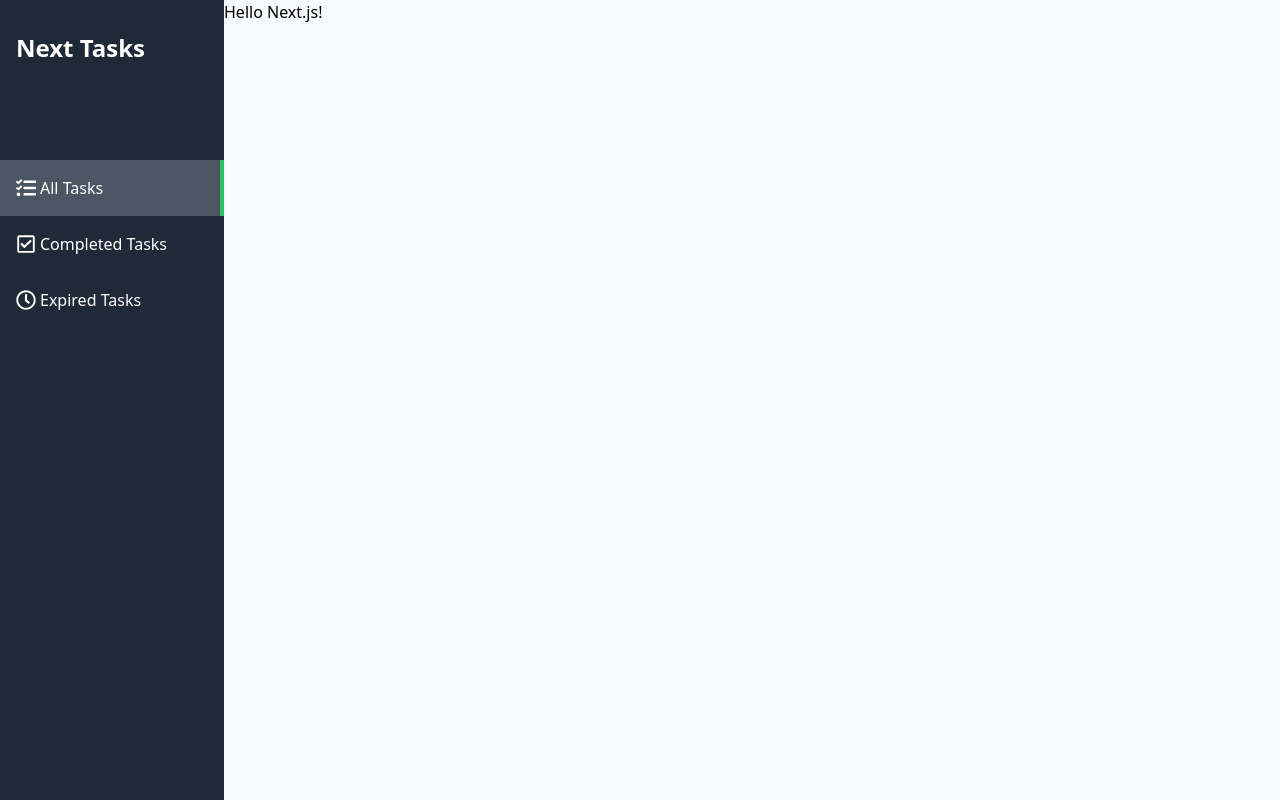
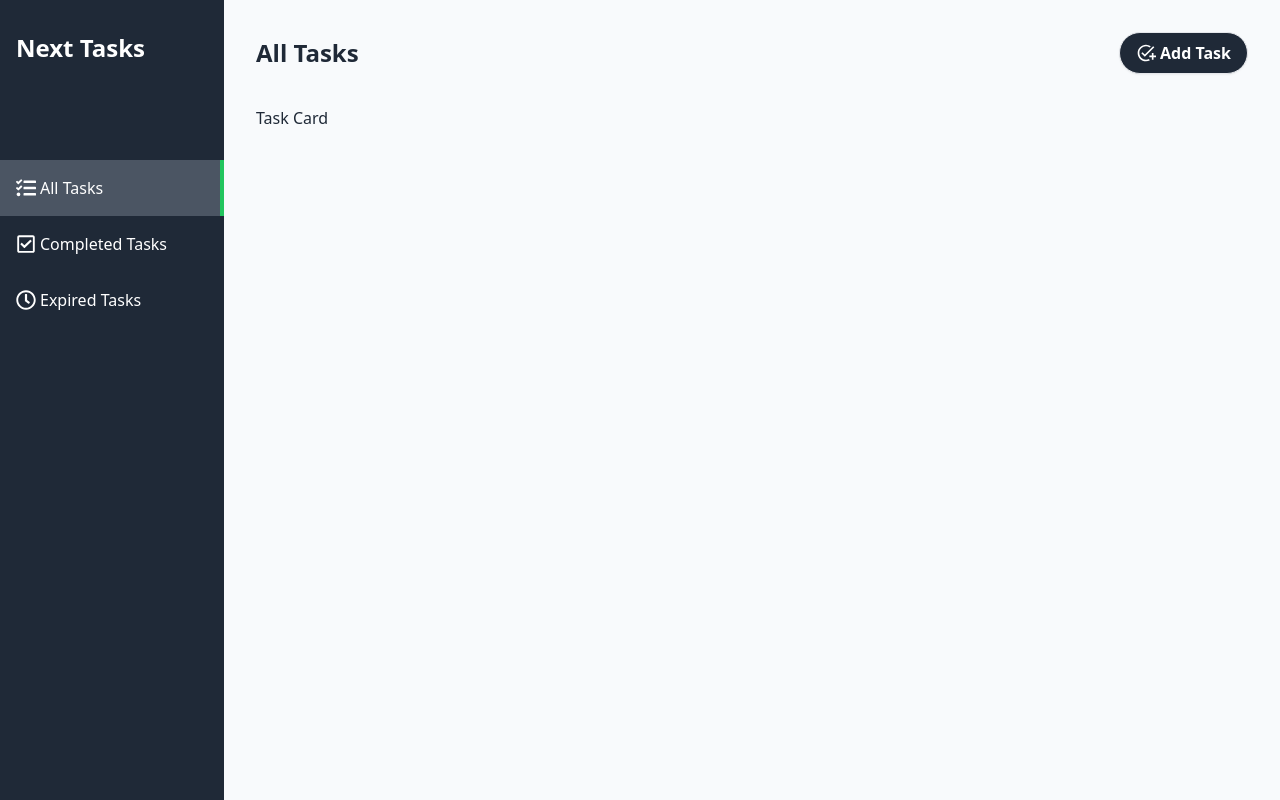
Before and after one commit to shikano35/next-tasks, a Next.js app: page / in a window 1280 px wide. Built offline with nearby package versions, Linux system fonts and the light colour scheme.

Commit message:
feat: メインページのコンポーネント名を変更し、タスク追加リンクを実装

```diff
--- a/src/app/(main)/page.tsx
+++ b/src/app/(main)/page.tsx
@@ -1,6 +1,19 @@
+import Link from "next/link";
+import { MdAddTask } from "react-icons/md";
 
-export default function Home() {
+export default function MainPage() {
   return (
-    <div>Hello Next.js!</div>
+    <div className="text-gray-800 p-8 h-full overflow-y-auto pb-24">
+      <header className="flex justify-between items-center">
+        <h1 className="text-2xl font-bold flex items-center">All Tasks</h1>
+        <Link href="/new" className="flex items-center gap-1 font-semibold border px-4 py-2 rounded-full shadow-sm text-white bg-gray-800 hover:bg-gray-700">
+        <MdAddTask className="size-5"/>
+        <div>Add Task</div>
+        </Link>
+      </header>
+      <div className="mt-8 flex flex-wrap gap-4">
+        Task Card
+      </div>
+    </div>
   );
 }
```
